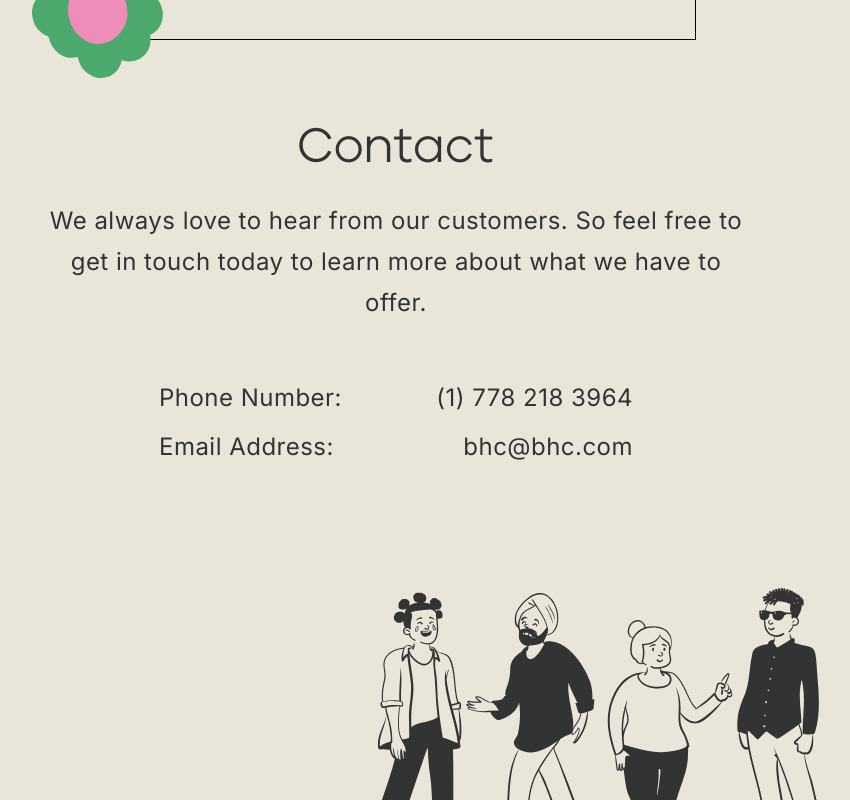
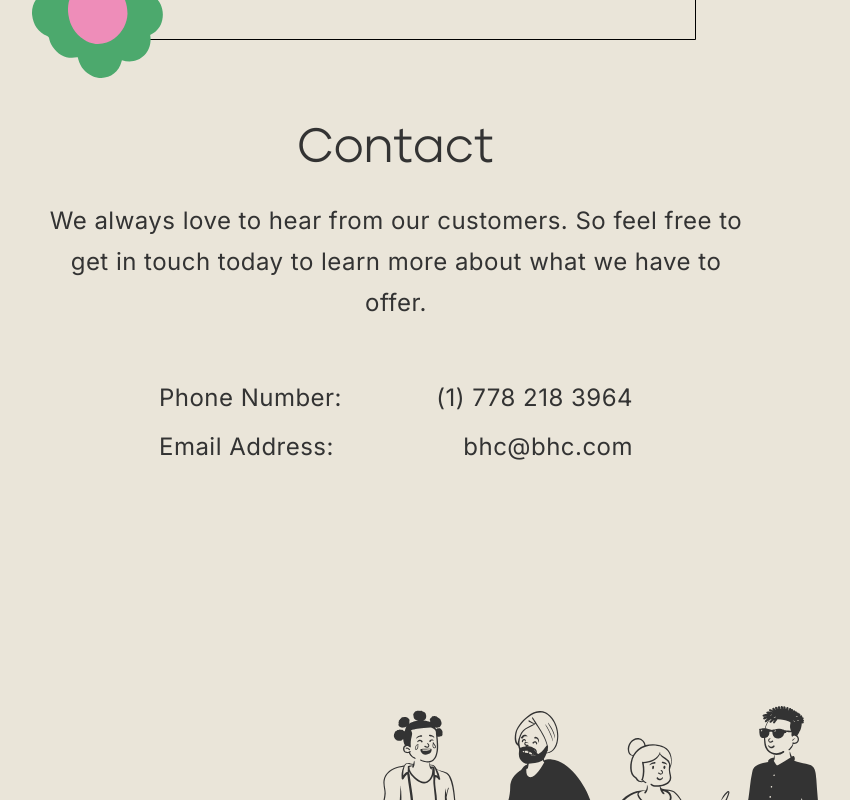
Before and after one commit to coolpythoncodes/blue-heaven, a Next.js app: page / in a window 1280 px wide. Shown: the part 4700-5500 px from the top of the page, without its empty margins (244-1094 px from the left). Built offline with nearby package versions, Linux system fonts and the light colour scheme.

Commit message:
little UI changes

```diff
--- a/pages/index.tsx
+++ b/pages/index.tsx
@@ -210,7 +210,7 @@ const Home: NextPage = () => {
       {/* End of Appointment */}
 
       {/* Contact */}
-      <section className="layout-container mt-20 text-textColor max-w-[790px] pb-[401px]">
+      <section className="layout-container mt-20 text-textColor max-w-[790px] pb-[247px] md:pb-[519px]">
         <div className="text-center">
           <h2 className={`mob-h2 md:heading-2 md:mb-[21px] ${styles.jeko_regular}`}>Contact</h2>
           <h3 className="font-inter body-text px-5 md:heading-3 md:mb-[54px] md:px-10">
```
